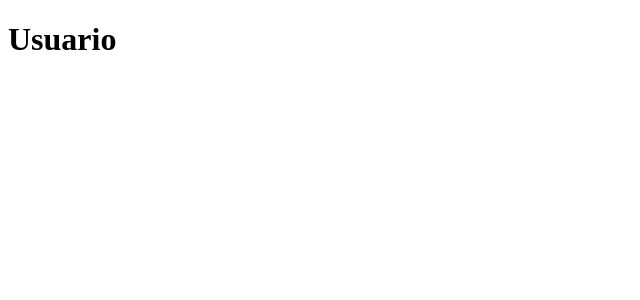
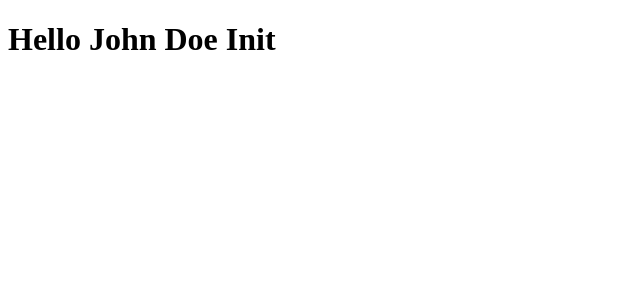
Before and after one commit to ualmtorres/angularEn3ms, an Angular app: page / in a window 1280 px wide. Shown: the top 300 px of the page, without its empty margins (0-640 px from the left). Built offline with nearby package versions, Linux system fonts and the light colour scheme.

Commit message:
Data binding

```diff
--- a/src/app/components/user/user.component.html
+++ b/src/app/components/user/user.component.html
@@ -1 +1 @@
-<h1>Usuario</h1>
+<h1>Hello {{name}}</h1>
--- a/src/app/components/user/user.component.ts
+++ b/src/app/components/user/user.component.ts
@@ -6,10 +6,14 @@ import { Component, OnInit } from '@angular/core';
   styleUrls: ['./user.component.css']
 })
 export class UserComponent implements OnInit {
+  name = "John Doe";
 
-  constructor() { }
+  constructor() {
+    this.name = "John Doe constructor";
+   }
 
   ngOnInit() {
+    this.name = "John Doe Init";
   }
 
 }
```
